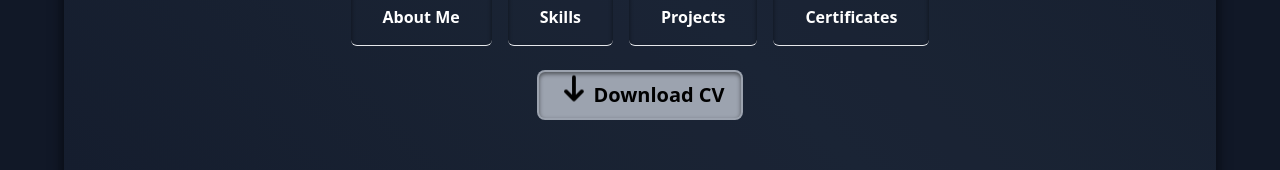
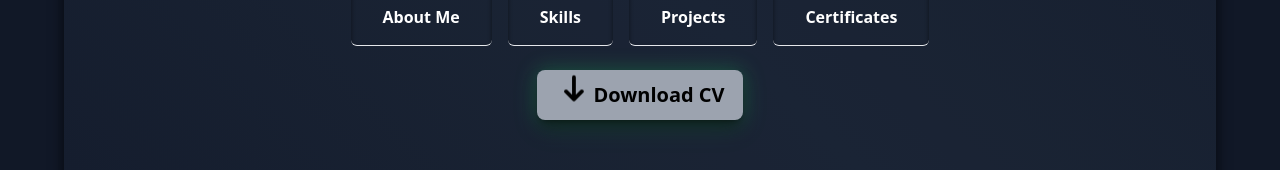
Before and after one commit to Manoj0Marmat/leo-portfolio, an Angular app: page /profile in a window 1280 px wide. Shown: the part 424-594 px from the top of the page. Built offline with nearby package versions, Linux system fonts and the light colour scheme.

Commit message:
refactor(profile): added download cv functionality and change style of download button

```diff
--- a/src/app/components/profile/profile.component.html
+++ b/src/app/components/profile/profile.component.html
@@ -36,7 +36,8 @@
       </div>
       <div class="flex flex-col items-center mt-6">
         <button
-          class="download-btn flex items-center shadow-inner shadow-black/50 space-x-2 py-2 px-4 bg-gray-400 text-black font-bold rounded-lg border-2 border-transparent hover:bg-gray-700 focus:outline-none focus:ring-2 focus:ring-black focus:ring-opacity-50"
+          (click)="downloadResume()"
+          class="download-btn flex drop-shadow-[0_0_10px_rgba(37,211,102,0.3)] items-center shadow-lg shadow-black/50 space-x-2 py-2 px-4 bg-gray-400 text-black font-bold rounded-lg border-2 border-transparent hover:bg-gray-700 focus:outline-none focus:ring-2 focus:ring-black focus:ring-opacity-50"
         >
           <svg
             width="30px"
--- a/src/app/components/profile/profile.component.ts
+++ b/src/app/components/profile/profile.component.ts
@@ -14,4 +14,13 @@ export class ProfileComponent {
     { text: 'Projects', link: '/projects' },
     { text: 'Certificates', link: '/certificates' },
   ];
+
+  // Function to trigger resume download
+  downloadResume() {
+    const link = document.createElement('a');
+    link.href =
+      'https://raw.githubusercontent.com/Manoj0Marmat/Doc/refs/heads/main/ManojMarmat_Full-Stack_Developer_1.pdf'; // Replace with your GitHub raw file URL
+    link.download = 'ManojMarmat_Resume.pdf'; // Optional: Specify a custom filename
+    link.click();
+  }
 }
```
